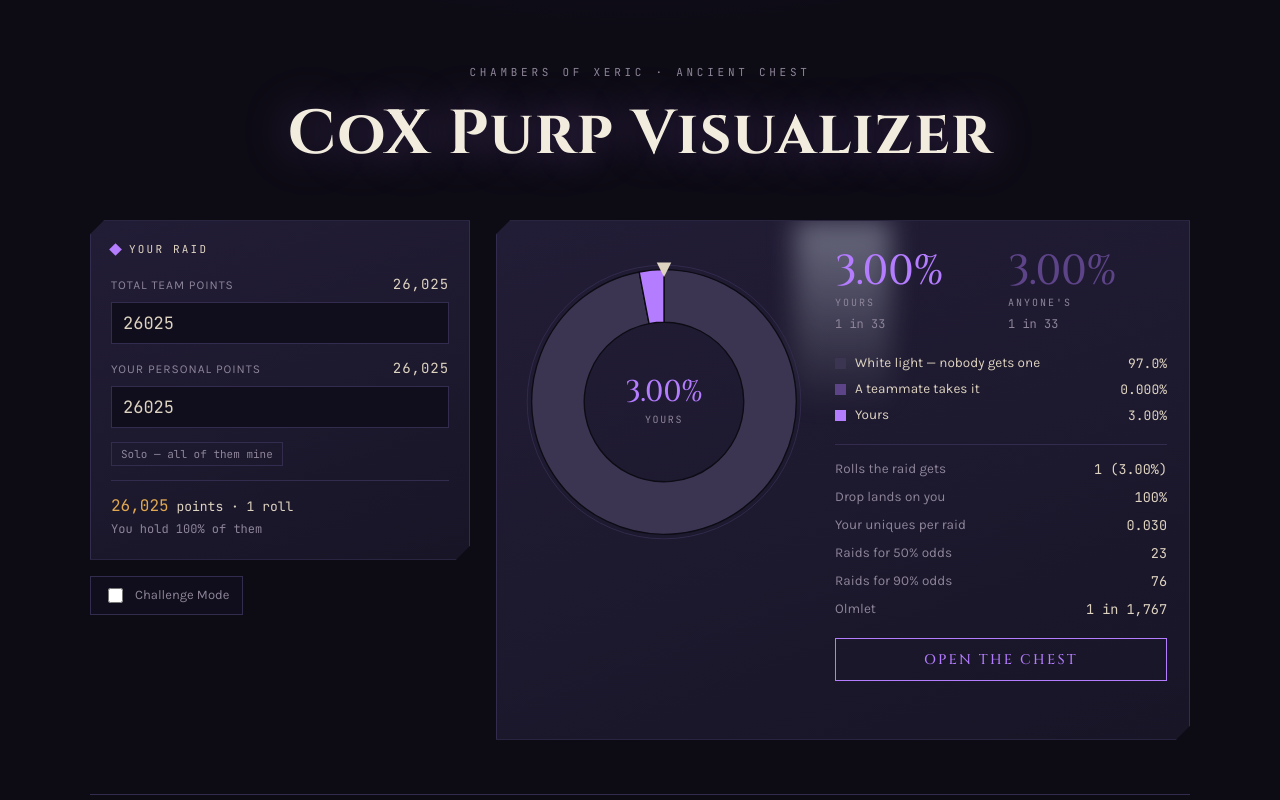
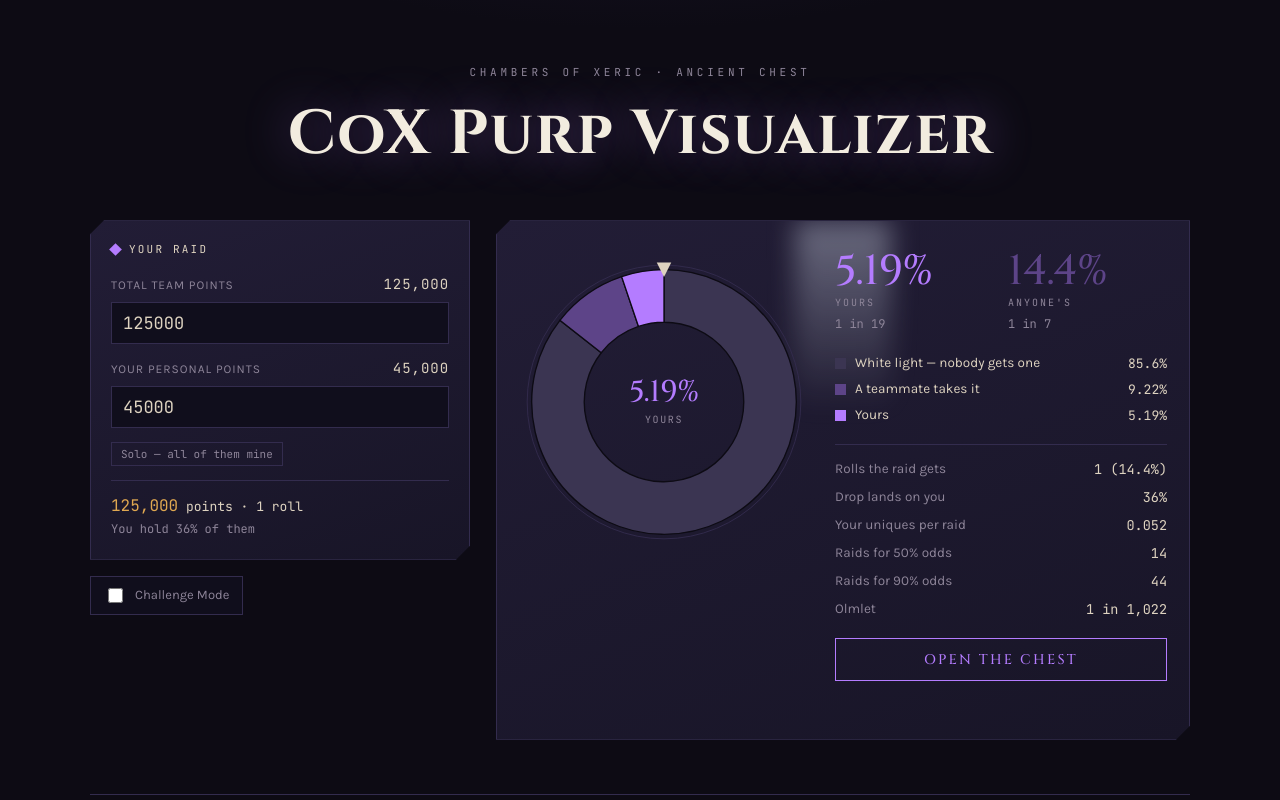
Before and after one commit to 1504681/cox-purp-visualizer, a plain HTML site: page index.html in a window 1280 px wide. Shown: the top 800 px of the page. Drawn offline with Linux system fonts and the light colour scheme.

Commit message:
Default to 125k team / 45k personal points

```diff
--- a/index.html
+++ b/index.html
@@ -412,7 +412,7 @@ const OUTCOME_COLORS = ["#3b3552","#b47cff","#8d5ae0","#6b3fc0","#4d2a94","#351a
 const state = {
   cm:false,
   weight:"w",                       // "w" live 69 | "wr" proposed 60 | "wc" proposed CM 56
-  s:[ {label:"Your raid", key:"a", team:26025, you:26025, hex:"#b47cff"} ]
+  s:[ {label:"Your raid", key:"a", team:125000, you:45000, hex:"#b47cff"} ]
 };
 
 /* ============ maths ============ */
```
